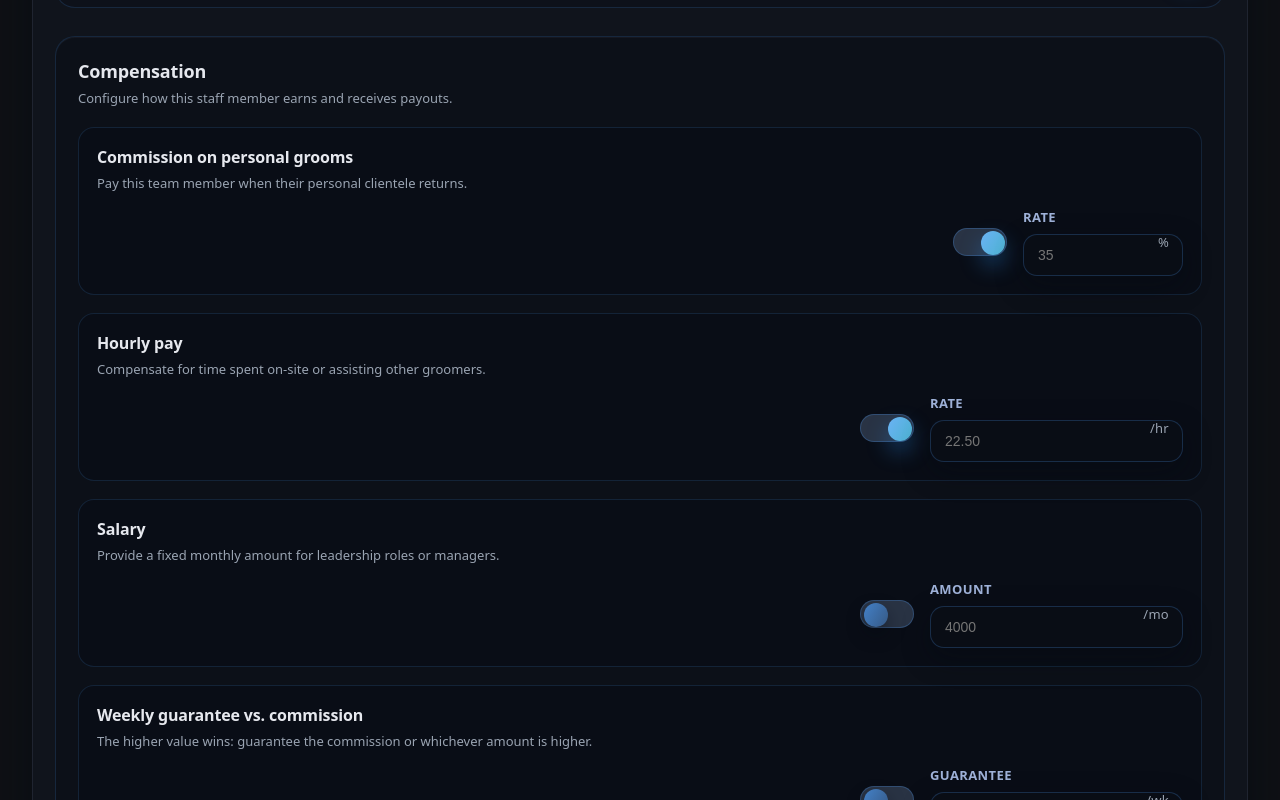
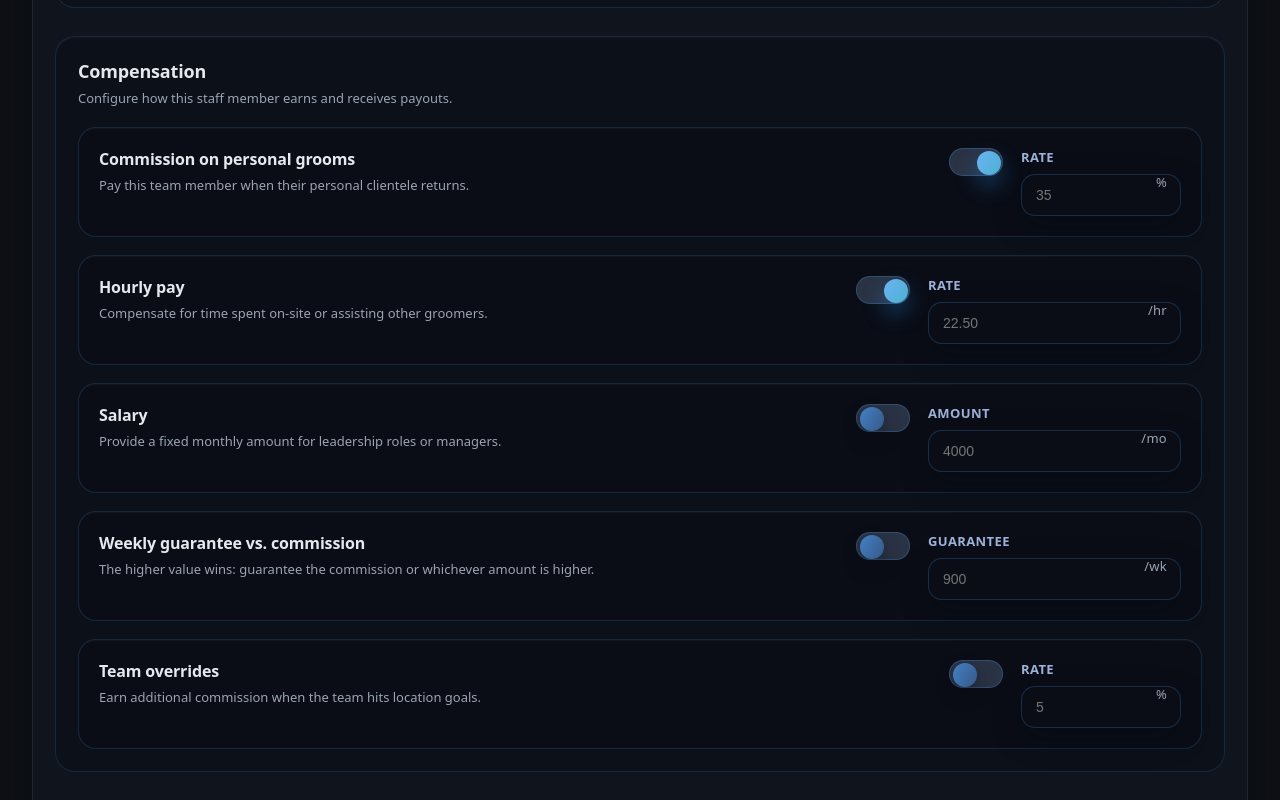
Before and after one commit to JimmysRanch/1030, a Next.js app: page /staff/new in a window 1280 px wide. Shown: the part 900-1700 px from the top of the page. Built offline with nearby package versions, Linux system fonts and the light colour scheme.

Commit message:
Align compensation card layout with design

```diff
--- a/app/globals.css
+++ b/app/globals.css
@@ -113,11 +113,17 @@ button { font: inherit; color: inherit; }
 .toggle-switch input:focus-visible + .toggle-slider { box-shadow:0 0 0 3px rgba(78,161,255,0.4); }
 
 .form-stack { display:flex; flex-direction:column; gap:18px; }
-.form-row { display:flex; flex-direction:column; gap:16px; padding:18px; border-radius:16px; background:rgba(10,14,22,0.78); border:1px solid rgba(78,161,255,0.14); }
+.form-row { display:flex; flex-direction:column; gap:18px; padding:20px; border-radius:18px; background:rgba(10,14,22,0.82); border:1px solid rgba(78,161,255,0.18); box-shadow:inset 0 1px 0 rgba(255,255,255,0.03); }
+.form-row-main { display:flex; justify-content:space-between; align-items:flex-start; gap:28px; flex-wrap:wrap; }
 .form-row-copy { display:flex; flex-direction:column; gap:6px; }
 .form-row-copy h3 { margin:0; font-size:16px; letter-spacing:-0.01em; }
 .form-row-copy p { margin:0; font-size:13px; color:#9aa4b2; }
-.form-row-actions { display:flex; align-items:center; gap:16px; flex-wrap:wrap; justify-content:flex-end; }
+.form-row-actions { display:flex; align-items:flex-start; gap:18px; flex-wrap:wrap; justify-content:flex-end; min-width:220px; }
+
+@media (max-width: 720px) {
+  .form-row-main { flex-direction:column; align-items:stretch; }
+  .form-row-actions { justify-content:flex-start; }
+}
 
 .summary-grid { display:grid; grid-template-columns:repeat(auto-fit, minmax(220px,1fr)); gap:18px; }
 .summary-card { padding:18px; border-radius:16px; background:rgba(12,16,24,0.82); border:1px solid rgba(78,161,255,0.14); box-shadow:0 18px 40px rgba(5,9,18,0.45); display:flex; flex-direction:column; gap:10px; }
--- a/app/staff/new/page.tsx
+++ b/app/staff/new/page.tsx
@@ -175,6 +175,7 @@ export default function NewStaffPage() {
             </header>
             <div className="form-stack">
               <div className="form-row">
+                <div className="form-row-main">
                   <div className="form-row-copy">
                     <h3>Commission on personal grooms</h3>
                     <p>Pay this team member when their personal clientele returns.</p>
@@ -191,8 +192,10 @@ export default function NewStaffPage() {
                     </div>
                   </div>
                 </div>
+              </div>
 
               <div className="form-row">
+                <div className="form-row-main">
                   <div className="form-row-copy">
                     <h3>Hourly pay</h3>
                     <p>Compensate for time spent on-site or assisting other groomers.</p>
@@ -216,8 +219,10 @@ export default function NewStaffPage() {
                     </div>
                   </div>
                 </div>
+              </div>
 
               <div className="form-row">
+                <div className="form-row-main">
                   <div className="form-row-copy">
                     <h3>Salary</h3>
                     <p>Provide a fixed monthly amount for leadership roles or managers.</p>
@@ -234,8 +239,10 @@ export default function NewStaffPage() {
                     </div>
                   </div>
                 </div>
+              </div>
 
               <div className="form-row">
+                <div className="form-row-main">
                   <div className="form-row-copy">
                     <h3>Weekly guarantee vs. commission</h3>
                     <p>The higher value wins: guarantee the commission or whichever amount is higher.</p>
@@ -259,8 +266,10 @@ export default function NewStaffPage() {
                     </div>
                   </div>
                 </div>
+              </div>
 
               <div className="form-row">
+                <div className="form-row-main">
                   <div className="form-row-copy">
                     <h3>Team overrides</h3>
                     <p>Earn additional commission when the team hits location goals.</p>
@@ -282,6 +291,7 @@ export default function NewStaffPage() {
                         placeholder="5"
                       />
                       <span className="form-field-suffix">%</span>
+                    </div>
                   </div>
                 </div>
               </div>
```
Lines whose indentation alone changed are shown as unchanged.
